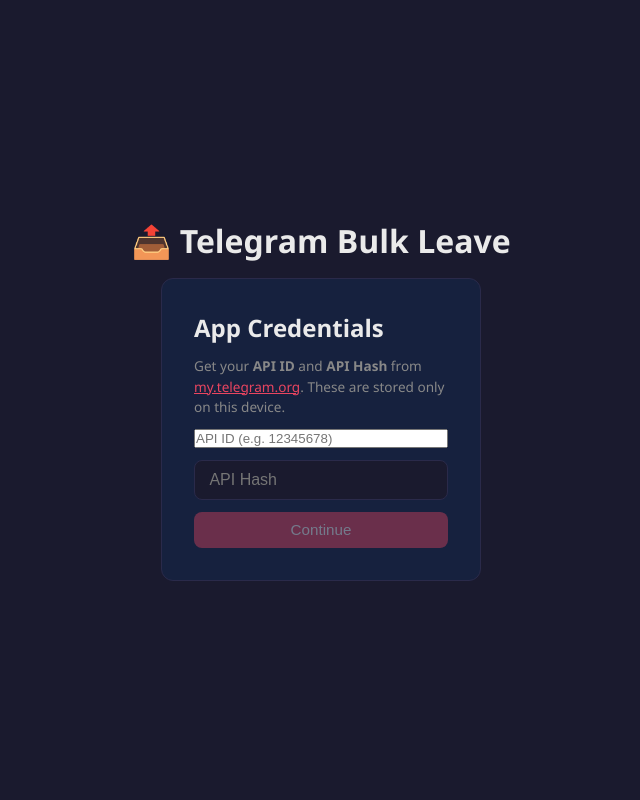
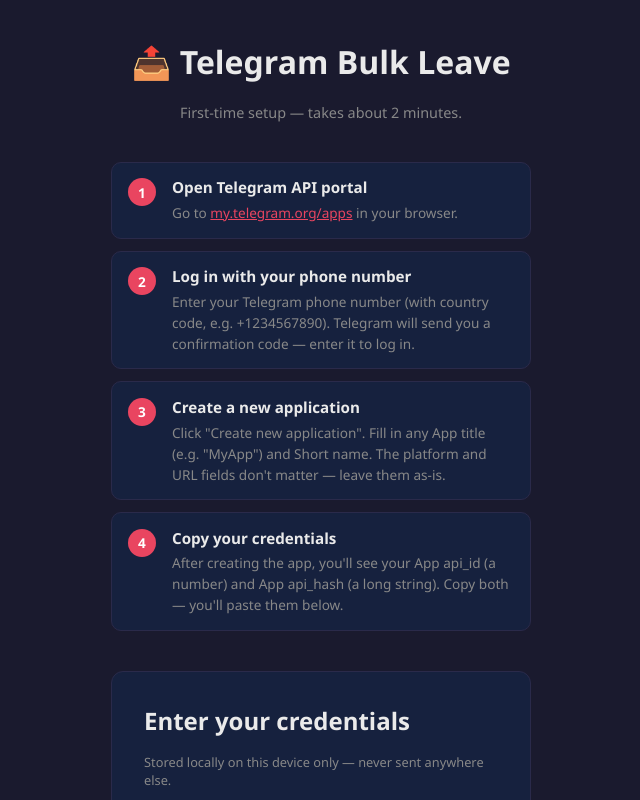
Before and after one commit to athronos21/telegram-bulk-leave, a React (Vite) app in the folder frontend/: page / in a window 1280 px wide. Shown: the top 800 px of the page, without its empty margins (319-959 px from the left). Built offline with nearby package versions, Linux system fonts and the light colour scheme; no server answers.

Commit message:
feat: add step-by-step credential guide to ApiSetup screen

```diff
--- a/frontend/src/pages/ApiSetup.tsx
+++ b/frontend/src/pages/ApiSetup.tsx
@@ -4,6 +4,42 @@
 interface Props {
   onDone: () => void;
 }
+
+const steps = [
+  {
+    num: 1,
+    title: "Open Telegram API portal",
+    body: (
+      <>
+        Go to{" "}
+        <a
+          href="https://my.telegram.org/apps"
+          target="_blank"
+          rel="noreferrer"
+          style={{ color: "var(--accent)" }}
+        >
+          my.telegram.org/apps
+        </a>{" "}
+        in your browser.
+      </>
+    ),
+  },
+  {
+    num: 2,
+    title: "Log in with your phone number",
+    body: "Enter your Telegram phone number (with country code, e.g. +1234567890). Telegram will send you a confirmation code — enter it to log in.",
+  },
+  {
+    num: 3,
+    title: "Create a new application",
+    body: 'Click "Create new application". Fill in any App title (e.g. "MyApp") and Short name. The platform and URL fields don\'t matter — leave them as-is.',
+  },
+  {
+    num: 4,
+    title: "Copy your credentials",
+    body: 'After creating the app, you\'ll see your App api_id (a number) and App api_hash (a long string). Copy both — you\'ll paste them below.',
+  },
+];
 
 export default function ApiSetup({ onDone }: Props) {
   const [apiId, setApiId]     = useState("");
@@ -20,34 +56,81 @@
   };
 
   return (
-    <main className="page-login">
-      <h1>📤 Telegram Bulk Leave</h1>
-      <div className="login-form">
-        <h2>App Credentials</h2>
-        <p style={{ color: "var(--text-muted)", fontSize: "0.85rem", lineHeight: 1.5 }}>
-          Get your <strong>API ID</strong> and <strong>API Hash</strong> from{" "}
-          <a href="https://my.telegram.org/apps" target="_blank" rel="noreferrer"
-             style={{ color: "var(--accent)" }}>
-            my.telegram.org
-          </a>
-          . These are stored only on this device.
+    <main className="page-login" style={{ justifyContent: "flex-start", paddingTop: "2.5rem" }}>
+      <h1 style={{ marginBottom: "0.25rem" }}>📤 Telegram Bulk Leave</h1>
+      <p style={{ color: "var(--text-muted)", fontSize: "0.9rem", marginBottom: "1.5rem" }}>
+        First-time setup — takes about 2 minutes.
+      </p>
+
+      {/* Step-by-step guide */}
+      <div style={{
+        width: "100%",
+        maxWidth: 420,
+        display: "flex",
+        flexDirection: "column",
+        gap: "0.75rem",
+        marginBottom: "1.5rem",
+      }}>
+        {steps.map(step => (
+          <div key={step.num} style={{
+            display: "flex",
+            gap: "1rem",
+            background: "var(--surface)",
+            border: "1px solid var(--border)",
+            borderRadius: 10,
+            padding: "0.9rem 1rem",
+            alignItems: "flex-start",
+          }}>
+            <span style={{
+              minWidth: 28,
+              height: 28,
+              borderRadius: "50%",
+              background: "var(--accent)",
+              color: "white",
+              display: "flex",
+              alignItems: "center",
+              justifyContent: "center",
+              fontWeight: 700,
+              fontSize: "0.85rem",
+              flexShrink: 0,
+              marginTop: 1,
+            }}>
+              {step.num}
+            </span>
+            <div>
+              <p style={{ fontWeight: 600, marginBottom: "0.3rem", fontSize: "0.95rem" }}>
+                {step.title}
+              </p>
+              <p style={{ color: "var(--text-muted)", fontSize: "0.85rem", lineHeight: 1.55 }}>
+                {step.body}
+              </p>
+            </div>
+          </div>
+        ))}
+      </div>
+
+      {/* Credential inputs */}
+      <div className="login-form" style={{ width: "100%", maxWidth: 420 }}>
+        <h2 style={{ marginBottom: "0.25rem" }}>Enter your credentials</h2>
+        <p style={{ color: "var(--text-muted)", fontSize: "0.8rem", marginBottom: "0.5rem" }}>
+          Stored locally on this device only — never sent anywhere else.
         </p>
         <input
           type="number"
-          placeholder="API ID (e.g. 12345678)"
+          placeholder="API ID  (e.g. 12345678)"
           value={apiId}
           onChange={e => setApiId(e.target.value)}
         />
         <input
           type="text"
-          placeholder="API Hash"
+          placeholder="API Hash  (e.g. a1b2c3d4e5f6...)"
           value={apiHash}
           onChange={e => setApiHash(e.target.value)}
           onKeyDown={e => e.key === "Enter" && handleSubmit()}
         />
         {error && <p className="error">{error}</p>}
         <button onClick={handleSubmit} disabled={!apiId || !apiHash}>
-          Continue
+          Continue →
         </button>
       </div>
     </main>
```
